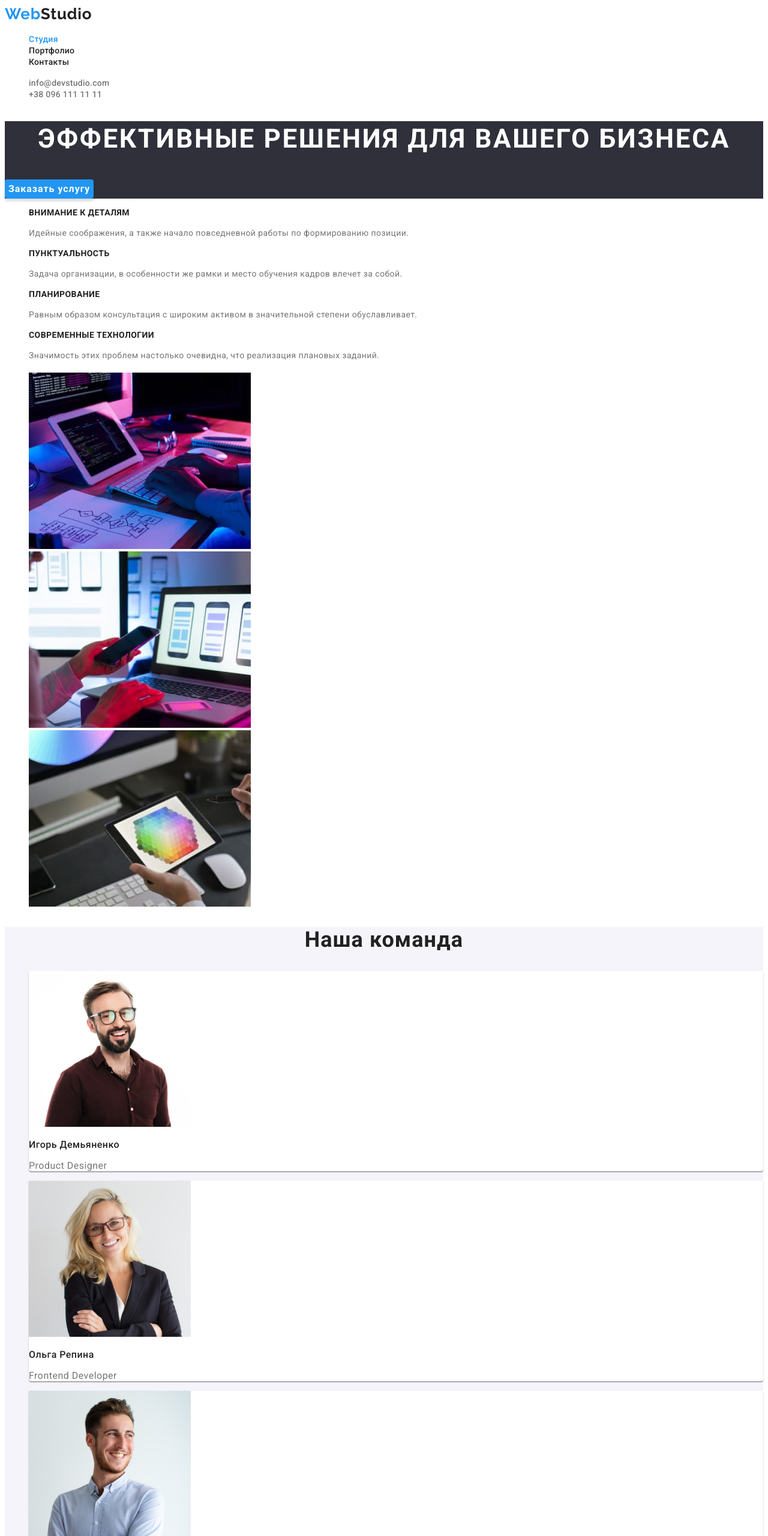
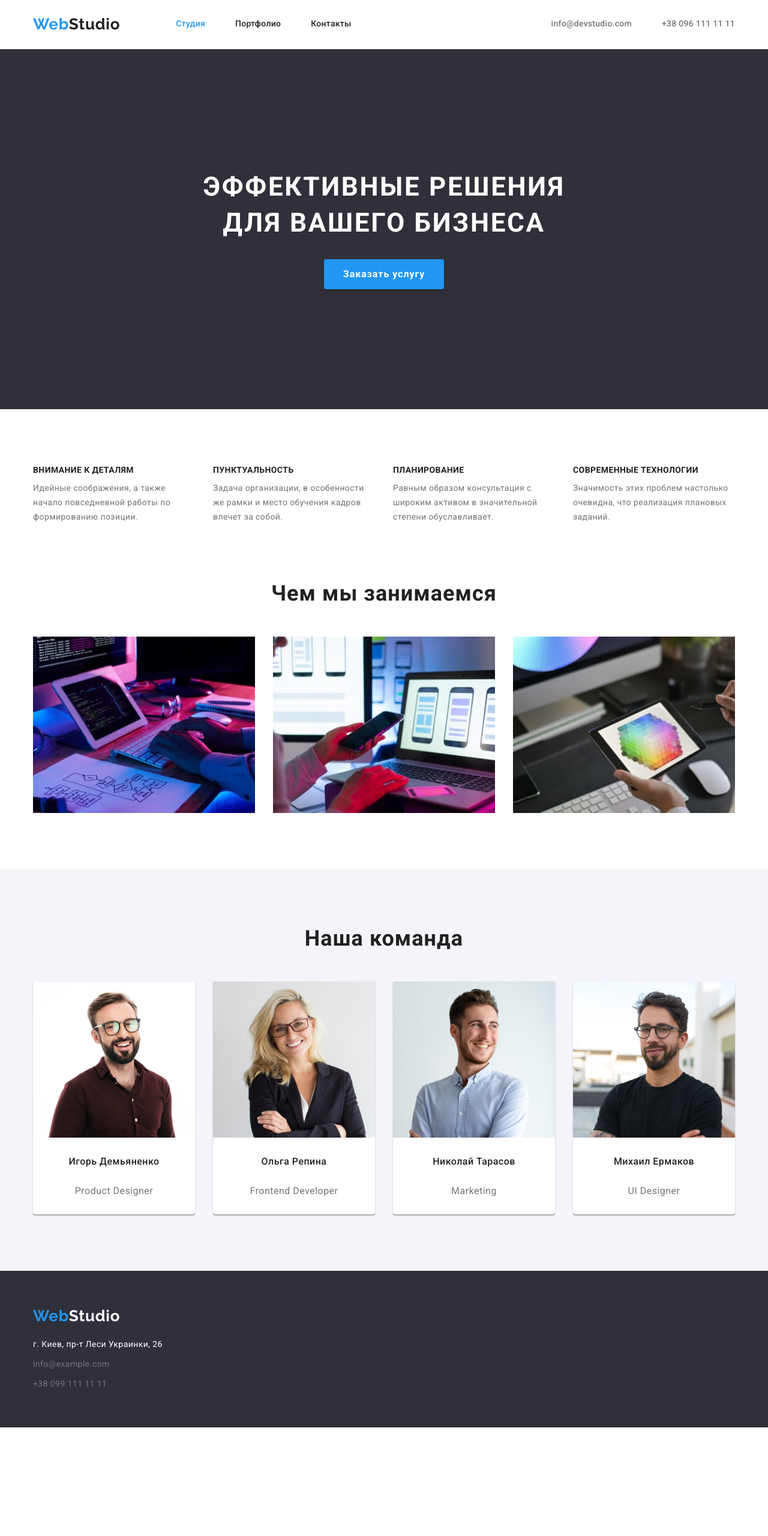
Before and after one commit to Mashons/goit-markup-hw-03, a plain HTML site: page index.html in a window 1280 px wide. Shown: the top 2560 px of the page at 60% size. After the commit the page ends 2379 px from the top, so only its background shows below. Drawn offline with nearby package versions, Linux system fonts and the light colour scheme.

Commit message:
Додано стилі до геометрії і позиціонування контенту

```diff
--- a/css/styles.css
+++ b/css/styles.css
@@ -4,12 +4,40 @@
         --main-text-color: #212121;
         --secondary-text-color: #757575;
     }
+    html {
+        line-height: 0;
+    }
+    h1, h2, h3, h4, h5, h6, p {
+        margin: 0;
+    }
+    ul, ol {
+        margin: 0;
+        padding-left: 0;
+    }
+    button {
+        cursor: pointer;
+    }
     body {
         font-family: Roboto, sans-serif;
         color: var(--main-text-color);
     }
+    .container {
+        width: 1200px;
+        padding-left: 15px;
+        padding-right: 15px;
+        margin: 0 auto;
+       /* outline: 1px solid rgb(204, 21, 82);*/
+    }
+    .section {
+        padding-top: 94px;
+    }
+    .section:not(.features) {
+        padding-bottom: 94px;
+    }
     .list {
         list-style: none;
+        margin: 0;
+        padding: 0;
     }
     .logo {
         font-family: 'Raleway', sans-serif;
@@ -22,6 +50,7 @@
     /*------------------------HEADER------------------------*/
     .header-logo {
       color: inherit;
+      margin-right: 93px;
     }
     .logo-accent {
         color: var(--accent-color);
@@ -29,12 +58,42 @@
     .link {
         text-decoration: none;
     }
+    .header {
+        padding-top: 25px;
+        padding-bottom: 25px;
+        border-bottom: 1px solid #ececec;
+    }
+    .header-container {
+        display: flex;
+        align-items: center;
+    }
+    .header-nav {
+        display: flex;
+        align-items: center;
+    }
+    .header-nav-list {
+        display: flex;
+        align-items: center;
+    }
+    .header-nav-list > li:not(:last-child) {
+        margin-right: 50px;
+    }
+    .header-list {
+        display: flex;
+        align-items: center;
+        margin-left: auto;
+    }
+    .header-email {
+        margin-right: 50px;
+    }
     .header-link {
         color: inherit;
         font-weight: 500;
         font-size: 14px;
         line-height: 1.14;
         letter-spacing: 0.02em;
+        padding-top: 32px;
+        padding-bottom: 32px;
     }
     .current {
         color: var(--accent-color);
@@ -50,6 +109,8 @@
         font-size: 14px;
         line-height: 1.14;
         letter-spacing: 0.02em;
+        padding-top: 32px;
+        padding-bottom: 32px;
    }
    .header-email:hover,
    .header-tel:hover,
@@ -60,15 +121,22 @@
    /*------------------------HERO------------------------*/
    .hero {
        background-color: var(--background-color);
+       padding-top: 200px;
+       padding-bottom: 200px;
+       text-align: center;
+
    }
    .hero-text {
+        max-width: 696px;
         font-weight: 900;
         font-size: 44px;
         line-height: 1.36;
-        text-align: center;
         letter-spacing: 0.06em;
         text-transform: uppercase;
         color: #ffffff;
+        margin-left: auto;
+        margin-right: auto;
+        margin-bottom: 30px;
    }
    .hero-btn {
         background: var(--accent-color);
@@ -81,20 +149,37 @@
         font-family: inherit;
         color: #FFFFFF;
         border: none;
-        cursor: pointer;
+        padding: 10px 32px;
    }
    /*------------------------FEATURES------------------------*/
+    .features-list {
+        display: flex;
+   }
+   .feature-list-item {
+       width: 270px;
+   }
+   .feature-list-item:not(:last-child) {
+        margin-right: 30px;
+   }
    .feature-title {
         font-size: 14px;
         line-height: 1.14;
         letter-spacing: 0.03em;
         text-transform: uppercase;
+        margin-bottom: 10px;
    }
    .feature-text {
         font-size: 14px;
         line-height: 1.71;
         letter-spacing: 0.03em;
         color: var(--secondary-text-color);
+   }
+   /*------------------------WORK------------------------*/
+   .work-list {
+       display: flex;
+   }
+   .work-list-item:not(:last-child) {
+       margin-right: 30px;
    }
    /*------------------------TEAM------------------------*/
    .team {
@@ -105,17 +190,30 @@
         line-height: 1.2;
         text-align: center;
         letter-spacing: 0.03em;
+        margin-bottom: 50px;
+   }
+   .team-list {
+       display: flex;
    }
     .team-list-item {
         background-color: #ffffff;
         box-shadow: 0px 1px 3px rgba(0, 0, 0, 0.12), 0px 1px 1px rgba(0, 0, 0, 0.14), 0px 2px 1px rgba(0, 0, 0, 0.2);
         border-radius: 0px 0px 4px 4px;
     }
+    .team-list-item:not(:last-child) {
+        margin-right: 30px;
+    }
+    .name {
+        padding-top: 30px;
+        padding-bottom: 30px;
+        text-align: center;
+    }
    .team-member-name {
         font-weight: 500;
         font-size: 16px;
         line-height: 1.19;
         letter-spacing: 0.03em;
+        margin-bottom: 30px;
    }
    .name-description {
         font-size: 16px;
@@ -126,23 +224,29 @@
     /*------------------------FOOTER------------------------*/
    .footer {
        background-color: var(--background-color);
+       padding-top: 60px;
+       padding-bottom: 60px;
    }
    .footer-logo {
        color: #ffffff;
    }
+   .contacts-item:not(:last-child) {
+    margin-bottom: 9px;
+   }
    .contacts-address {
     font-style: normal;
+    margin-top: 20px;
    }
    .address-link {
         font-size: 14px;
-        line-height: 1.71;
+        line-height: 1.7;
         letter-spacing: 0.03em;
         color: #FFFFFF;
    }
    .footer-email,
    .footer-tel {
         font-size: 14px;
-        line-height: 1.71;
+        line-height: 1.7;
         letter-spacing: 0.03em;
         color: var(--secondary-text-color);
    }
@@ -152,12 +256,17 @@
        color: var(--accent-color);
    }
   /*------------------------PORTFOLIO------------------------*/
-    .filter-btn{
+    .filter-list {
+        display: flex;
+        justify-content: center;
+        margin-bottom: 50px;
+    }
+   .filter-btn{
         background-color: #F5F4FA;;
         box-shadow: 0px 3px 1px rgba(0, 0, 0, 0.1), 0px 1px 2px rgba(0, 0, 0, 0.08), 0px 2px 2px rgba(0, 0, 0, 0.12);
         border-radius: 4px;
         border: 0;
-        font-weight: 500;
+        font-family: inherit;
         font-weight: 500;
         font-size: 16px;
         line-height: 1.62;
@@ -165,15 +274,27 @@
         letter-spacing: 0.03em;
         color: var(--main-text-color);
         cursor: pointer;
+        padding: 6px 22px;
     }
     .filter-btn:hover,
     .filter-btn:focus {
         background-color: var(--accent-color);
         color: #ffffff;
     }
+    .examples-list {
+        display: flex;
+        flex-wrap: wrap;
+        margin-right: -30px;
+        margin-bottom: -30px;
+    }
     .examples-list-item {
         background: #FFFFFF;
         border: 1px solid #EEEEEE;
+        margin-right: 30px;
+        margin-bottom: 30px;
+    }
+    .example-container {
+        padding: 20px 24px;
     }
     .example-title {
         font-size: 18px;
--- a/index.html
+++ b/index.html
@@ -8,12 +8,16 @@
     <link rel="preconnect" href="https://fonts.googleapis.com">
     <link rel="preconnect" href="https://fonts.gstatic.com" crossorigin>
     <link href="https://fonts.googleapis.com/css2?family=Raleway:wght@700&family=Roboto:wght@400;500;700&display=swap" rel="stylesheet">
+    <link rel="stylesheet" href="https://cdnjs.cloudflare.com/ajax/libs/modern-normalize/1.1.0/modern-normalize.min.css"
+        integrity="sha512-wpPYUAdjBVSE4KJnH1VR1HeZfpl1ub8YT/NKx4PuQ5NmX2tKuGu6U/JRp5y+Y8XG2tV+wKQpNHVUX03MfMFn9Q=="
+        crossorigin="anonymous" referrerpolicy="no-referrer" />
     <link rel="stylesheet" href="./css/styles.css">
     <title>Студия</title>
 </head>
 
 <body>
     <header class="header">
+        <div class="container header-container">
             <nav class="header-nav">
                 <a href="" class="header-logo logo">
                     <span class="logo-accent">Web</span>Studio
@@ -28,13 +32,15 @@
                 <li><a href="mailto:info@devstudio.com" class="header-email link">info@devstudio.com</a></li>
                 <li><a href="tel:+380961111111" class="header-tel link">+38 096 111 11 11</a></li>
             </ul>
+        </div>
     </header>
     <main>
         <section class="hero">
             <h1 class="hero-text">Эффективные решения для вашего бизнеса</h1>
             <button type="button" class="hero-btn">Заказать услугу</button>
         </section>
-        <section class="features">
+        <section class="features section">
+            <div class="container">
                 <h2 hidden>Особенности</h2>
                 <ul class="features-list list">
                     <li class="feature-list-item">
@@ -54,42 +60,56 @@
                         <p class="feature-text">Значимость этих проблем настолько очевидна, что реализация плановых заданий.</p>
                     </li>
                 </ul>
+            </div>
         </section>
-        <section class="work">
-            <h2 hidden>Чем мы занимаемся</h2>
+        <section class="work section">
+            <div class="container">
+                <h2 class="section-title">Чем мы занимаемся</h2>
                 <ul class="work-list list">
                     <li class="work-list-item"><img src="./images/img.jpg" alt="Верстка" width="370" height="294"></li>
                     <li class="work-list-item"><img src="./images/img1.jpg" alt="Дизайн" width="370" height="294"></li>
                     <li class="work-list-item"><img src="./images/img2.jpg" alt="Внешнее оформление" width="370" height="294"></li>
                 </ul>
+            </div>
         </section>
-        <section class="team">
+        <section class="team section">
+            <div class="container">
                 <h2 class="section-title">Наша команда</h2>
                 <ul class="team-list list">
                     <li class="team-list-item">
                         <img src="./images/img3.jpg" alt="Мужчина в очках и рубашке" width="270">
+                        <div class="name">
                             <h3 class="team-member-name">Игорь Демьяненко</h3>
                             <p class="name-description" lang="en">Product Designer</p>
+                        </div>
                     </li>
                     <li class="team-list-item">
                         <img src="./images/img4.jpg" alt="Женщина в очках" width="270">
+                        <div class="name">
                             <h3 class="team-member-name">Ольга Репина</h3>
                             <p class="name-description" lang="en">Frontend Developer</p>
+                        </div>
                     </li>
                     <li class="team-list-item">
                         <img src="./images/img5.jpg" alt="Мужчина в рубашке" width="270">
+                        <div class="name">
                             <h3 class="team-member-name">Николай Тарасов</h3>
                             <p class="name-description" lang="en">Marketing</p>
+                        </div>
                     </li>
                     <li class="team-list-item">
                         <img src="./images/img6.jpg" alt="Мужчина в очках и футболке" width="270">
+                        <div class="name">
                             <h3 class="team-member-name">Михаил Ермаков</h3>
                             <p class="name-description" lang="en">UI Designer</p>
+                        </div>
                     </li>
                 </ul>
+            </div>
         </section>
     </main>
     <footer class="footer">
+        <div class="container">
             <a href="" class="footer-logo logo">
                 <span class="logo-accent">Web</span>Studio
             </a>
@@ -100,6 +120,7 @@
                     <li class="contacts-item"><a href="tel:+380991111111" class="footer-tel link">+38 099 111 11 11</a></li>
                 </ul>
             </address>
+        </div>
     </footer>
 </body>
 
```
Also changed, not shown: portfolio.html (+28 -4 lines). Lines whose indentation alone changed are shown as unchanged.
